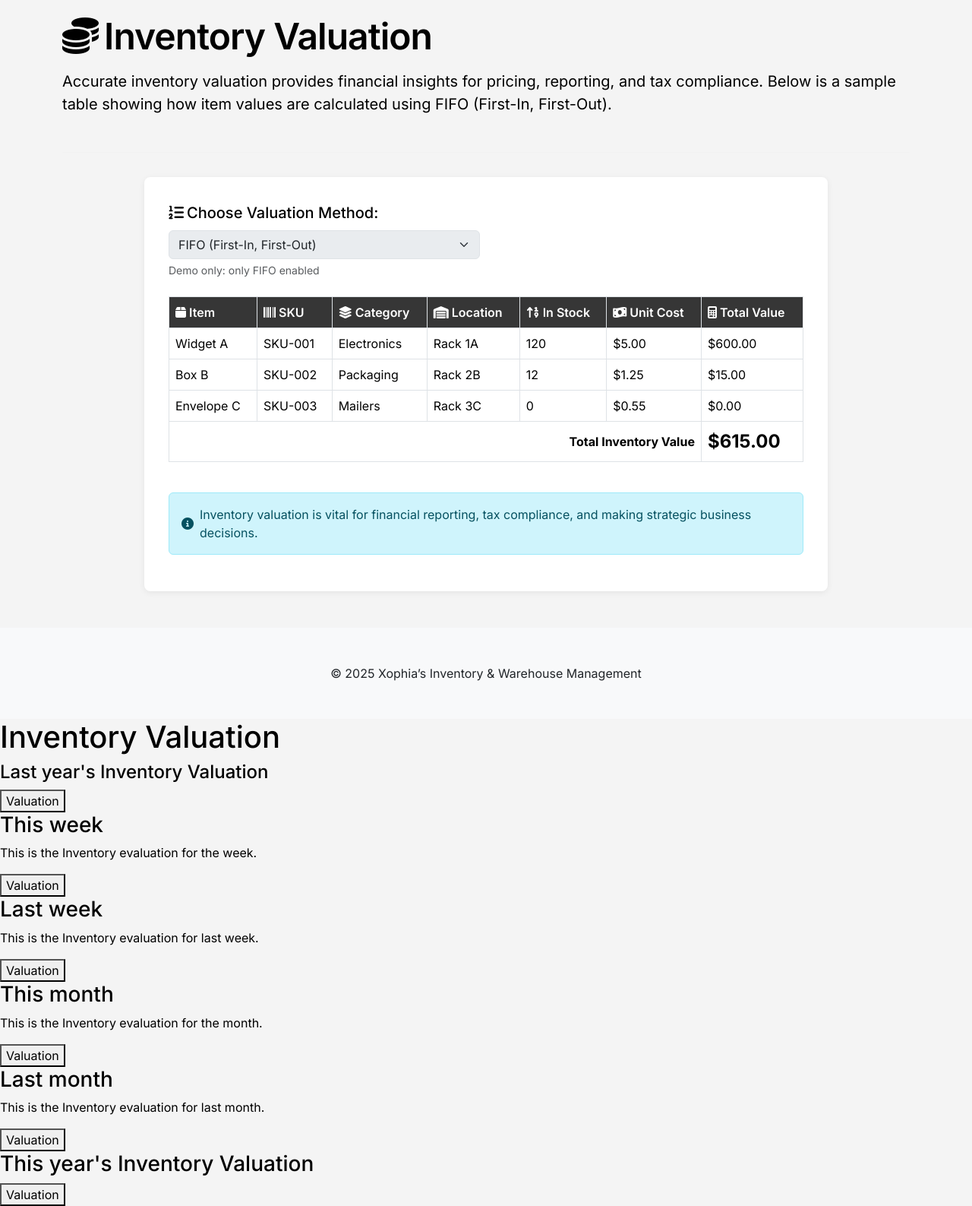
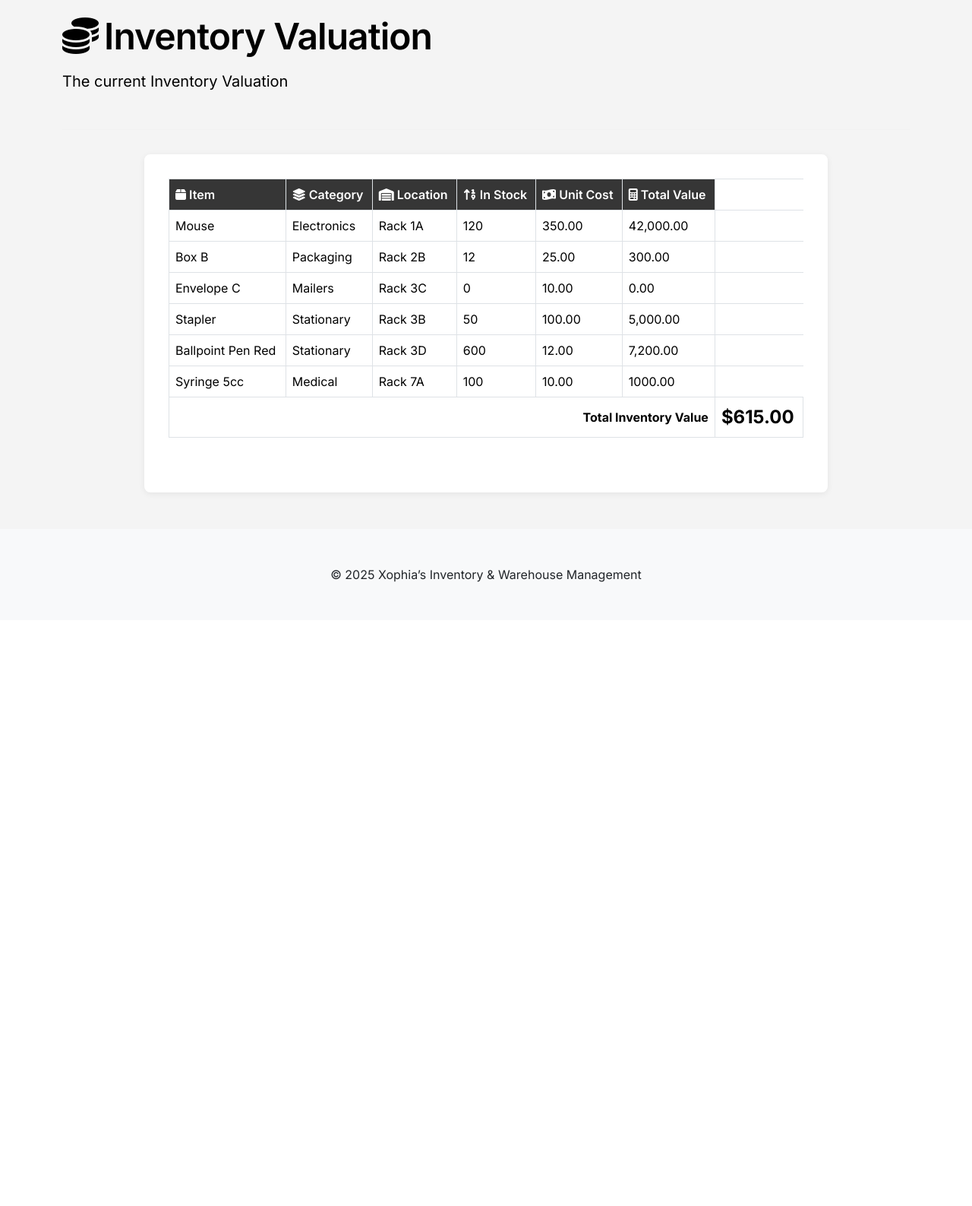
Before and after one commit to Scammur/ITECPROJECT, a PHP site: page /inventory-valuation.php in a window 1280 px wide. Shown: the part 108-1695 px from the top of the page at 76% size. After the commit the page ends 874 px from the top, so only its background shows below. Run offline with PHP 8.4, Linux system fonts and the light colour scheme.

Commit message:
inventory-valuation.php

```diff
--- a/inventory-valuation.php
+++ b/inventory-valuation.php
@@ -116,7 +116,7 @@
                     <i class="fa-solid fa-coins me-2"></i>Inventory Valuation
                 </div>
                 <p class="lead">
-                    Accurate inventory valuation provides financial insights for pricing, reporting, and tax compliance. Below is a sample table showing how item values are calculated using FIFO (First-In, First-Out).
+                    The current Inventory Valuation
                 </p>
             </div>
         </div>
@@ -125,27 +125,11 @@
 
         <!-- Inventory Valuation Table -->
         <div class="main-container">
-            <form class="mb-4">
-                <div class="row g-3 align-items-end">
-                    <div class="col-md-6">
-                        <label for="valuationMethod" class="form-label valuation-method">
-                            <i class="fa-solid fa-list-ol me-1"></i>Choose Valuation Method:
-                        </label>
-                        <select class="form-select" id="valuationMethod" disabled>
-                            <option selected>FIFO (First-In, First-Out)</option>
-                            <option disabled>LIFO (Last-In, First-Out)</option>
-                            <option disabled>Weighted Average</option>
-                        </select>
-                        <div class="form-text">Demo only: only FIFO enabled</div>
-                    </div>
-                </div>
-            </form>
             <div class="table-responsive mb-4">
                 <table class="table table-bordered align-middle">
                     <thead>
                         <tr>
                             <th scope="col"><i class="fa-solid fa-box"></i> Item</th>
-                            <th scope="col"><i class="fa-solid fa-barcode"></i> SKU</th>
                             <th scope="col"><i class="fa-solid fa-layer-group"></i> Category</th>
                             <th scope="col"><i class="fa-solid fa-warehouse"></i> Location</th>
                             <th scope="col"><i class="fa-solid fa-sort-numeric-up"></i> In Stock</th>
@@ -156,31 +140,52 @@
                     <tbody>
                         <!-- Example rows, replace with PHP & DB integration -->
                         <tr>
-                            <td>Widget A</td>
-                            <td>SKU-001</td>
+                            <td>Mouse</td>
                             <td>Electronics</td>
                             <td>Rack 1A</td>
                             <td>120</td>
-                            <td>$5.00</td>
-                            <td>$600.00</td>
+                            <td>350.00</td>
+                            <td>42,000.00</td>
                         </tr>
                         <tr>
                             <td>Box B</td>
-                            <td>SKU-002</td>
                             <td>Packaging</td>
                             <td>Rack 2B</td>
                             <td>12</td>
-                            <td>$1.25</td>
-                            <td>$15.00</td>
+                            <td>25.00</td>
+                            <td>300.00</td>
                         </tr>
                         <tr>
                             <td>Envelope C</td>
-                            <td>SKU-003</td>
                             <td>Mailers</td>
                             <td>Rack 3C</td>
                             <td>0</td>
-                            <td>$0.55</td>
-                            <td>$0.00</td>
+                            <td>10.00</td>
+                            <td>0.00</td>
+                        </tr>
+                        <tr>
+                            <td>Stapler</td>
+                            <td>Stationary</td>
+                            <td>Rack 3B</td>
+                            <td>50</td>
+                            <td>100.00</td>
+                            <td>5,000.00</td>
+                        </tr>
+                        <tr>
+                            <td>Ballpoint Pen Red</td>
+                            <td>Stationary</td>
+                            <td>Rack 3D</td>
+                            <td>600</td>
+                            <td>12.00</td>
+                            <td>7,200.00</td>
+                        </tr>
+                        <tr>
+                            <td>Syringe 5cc</td>
+                            <td>Medical</td>
+                            <td>Rack 7A</td>
+                            <td>100</td>
+                            <td>10.00</td>
+                            <td>1000.00</td>
                         </tr>
                     </tbody>
                     <tfoot>
@@ -190,10 +195,6 @@
                         </tr>
                     </tfoot>
                 </table>
-            </div>
-            <div class="alert alert-info d-flex align-items-center" role="alert">
-                <i class="fa-solid fa-circle-info me-2"></i>
-                Inventory valuation is vital for financial reporting, tax compliance, and making strategic business decisions.
             </div>
         </div>
     </div>
@@ -210,130 +211,3 @@
 
     <!-- Bootstrap JS Bundle (with Popper) -->
     <script src="https://cdn.jsdelivr.net/npm/bootstrap@5.3.3/dist/js/bootstrap.bundle.min.js"></script>
-    <div>
-            <h1>Inventory Valuation</h1>
-            <h4>Last year's Inventory Valuation</h4>
-            <!--$query = mysqli_query($"SELECT * from table");
-
-foreach($table=mysqli_fetch-array(query));
-?>
-<table>
-    <tr>
-        <td><-?-php $table['month']?></td>
-    </tr>
-    <tr>
-        <td><-?-php $table['stocks']?></td>
-    </tr>
-    <tr>
-        <td><-?-php $table['prices']?></td>
-    </tr>
-</table>
--->
-            <button>Valuation</button>
-        </div>
-        <div>
-            <h3>This week</h3>
-            <p>This is the Inventory evaluation for the week.</p>
-            <!--$query = mysqli_query($"SELECT * from table");
-
-foreach($table=mysqli_fetch-array(query));
-?>
-<table>
-    <tr>
-        <td><-?-php $table['month']?></td>
-    </tr>
-    <tr>
-        <td><-?-php $table['stocks']?></td>
-    </tr>
-    <tr>
-        <td><-?-php $table['prices']?></td>
-    </tr>
-</table>
--->
-            <button>Valuation</button>
-        </div>
-        <div>
-            <h3>Last week</h3>
-            <p>This is the Inventory evaluation for last week.</p>
-            <!--$query = mysqli_query($"SELECT * from table");
-
-foreach($table=mysqli_fetch-array(query));
-?>
-<table>
-    <tr>
-        <td><-?-php $table['month']?></td>
-    </tr>
-    <tr>
-        <td><-?-php $table['stocks']?></td>
-    </tr>
-    <tr>
-        <td><-?-php $table['prices']?></td>
-    </tr>
-</table>
--->
-            <button>Valuation</button>
-        </div>
-        <div>
-            <h3>This month</h3>
-            <p>This is the Inventory evaluation for the month.</p>
-            <!--$query = mysqli_query($"SELECT * from table");
-
-foreach($table=mysqli_fetch-array(query));
-?>
-<table>
-    <tr>
-        <td><-?-php $table['month']?></td>
-    </tr>
-    <tr>
-        <td><-?-php $table['stocks']?></td>
-    </tr>
-    <tr>
-        <td><-?-php $table['prices']?></td>
-    </tr>
-</table>
--->
-            <button>Valuation</button>
-        </div>
-        <div>
-            <h3>Last month</h3>
-            <p>This is the Inventory evaluation for last month.</p>
-            <!--$query = mysqli_query($"SELECT * from table");
-
-foreach($table=mysqli_fetch-array(query));
-?>
-<table>
-    <tr>
-        <td><-?-php $table['month']?></td>
-    </tr>
-    <tr>
-        <td><-?-php $table['stocks']?></td>
-    </tr>
-    <tr>
-        <td><-?-php $table['prices']?></td>
-    </tr>
-</table>
--->
-            <button>Valuation</button>
-        </div>
-        <div>
-            <h3>This year's Inventory Valuation</h3>
-            <!--$query = mysqli_query($"SELECT * from table");
-
-foreach($table=mysqli_fetch-array(query));
-?>
-<table>
-    <tr>
-        <td><-?-php $table['month']?></td>
-    </tr>
-    <tr>
-        <td><-?-php $table['stocks']?></td>
-    </tr>
-    <tr>
-        <td><-?-php $table['prices']?></td>
-    </tr>
-</table>
--->
-            <button>Valuation</button>
-        </div>
-</body>
-</html>
```
